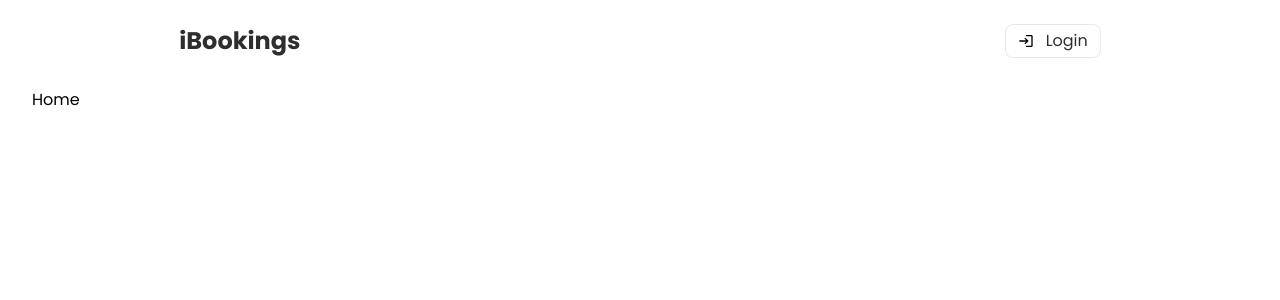
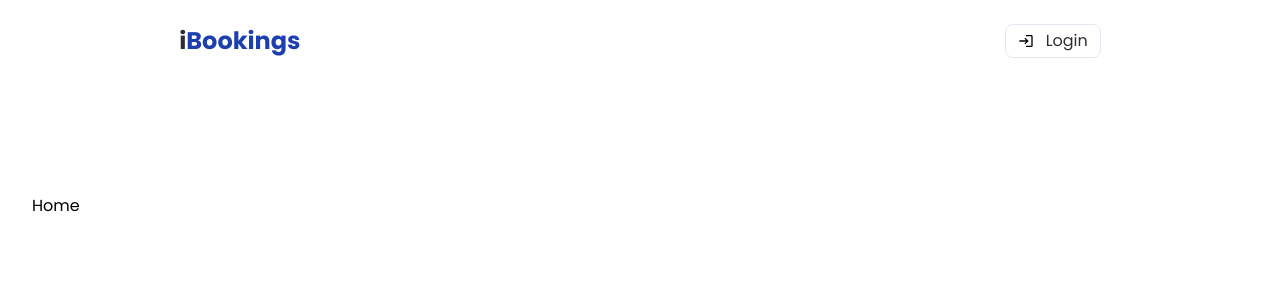
Before and after one commit to TinkerBobbleDev/ibookings, a React (Create React App) app: page / in a window 1280 px wide. Shown: the top 300 px of the page. Built offline with nearby package versions, Linux system fonts and the light colour scheme; a web font is replaced by a local one.

Commit message:
Update navbar

```diff
--- a/src/components/Navbar/index.tsx
+++ b/src/components/Navbar/index.tsx
@@ -4,13 +4,16 @@ import { useState } from 'react'
 import { Link } from 'react-router-dom';
 import Useractions from './Useraction';
 import LoginAction from './Loginaction';
+import Navigations from '../Navigations';
 
 const Navbar = () => {
   const [user, setUser] = useState(null)
 
-  const logout = () => {}
+  const logout = () => {
+    setUser(null)
+  }
   return (
-    <div className="w-full bg-blue- fixed z-50 flex justify-center items-center backdrop-blur-md md:p-3 md:px-4 lg:p-6 lg:px-16">
+    <div className="w-full z-50  flex flex-col gap-3 md:gap-6 justify-center items-center backdrop-blur-md md:p-3 md:px-4 lg:p-6 lg:px-16">
         {/* desktop & Tablet view */}
         <div className="flex w-full md:w-[80%] justify-between  py-2 px-5 md:p-0 items-center">
         <Link to={"/"}>
@@ -20,7 +23,7 @@ const Navbar = () => {
           >
             {/* <img src={Logo} alt="Logo" className="md:w-6 lg:w-8 object-cover" /> */}
             <p className="text-headerColor font-brand text-xl lg:text-2xl font-bold">
-              iBookings
+              i<span className='text-blue-800'>Bookings</span>
             </p>
           </motion.div>
         </Link>
@@ -29,6 +32,7 @@ const Navbar = () => {
           user ? <Useractions user={user} action={logout} />: <LoginAction text='Login'  />
         }
         </div>
+        <Navigations />
     </div>
   )
 }
```
